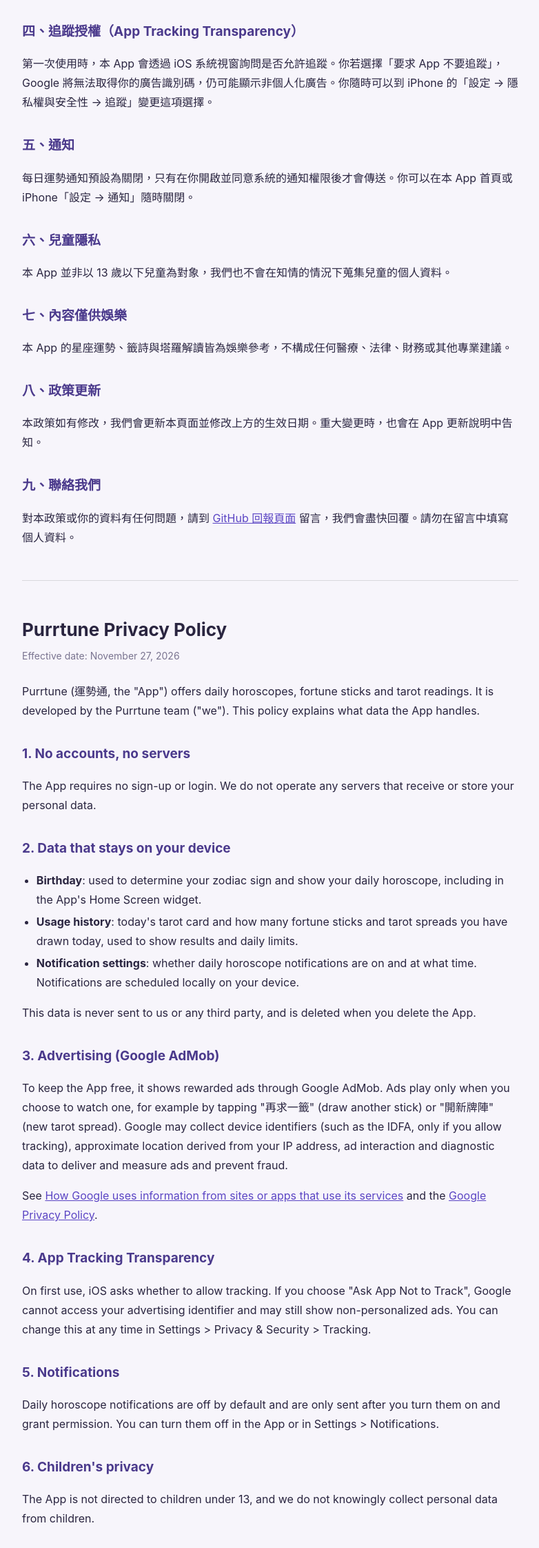
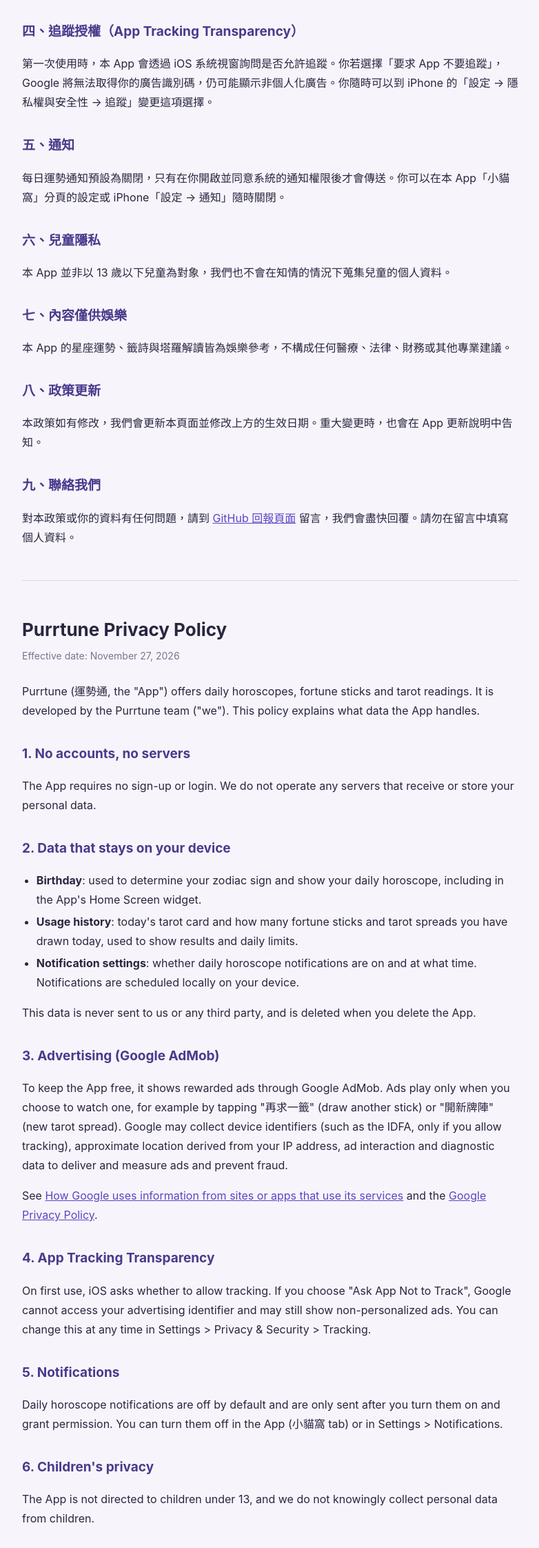
Before and after one commit to im1n/purrtune-privacy, a plain HTML site: page privacy-policy.html in a window 1280 px wide. Shown: the part 1029-3273 px from the top of the page at 69% size, without its empty margins (248-1030 px from the left). Drawn offline with Linux system fonts and the light colour scheme.

Commit message:
Point settings help at the 小貓窩 tab
Co-Authored-By: Claude Opus 5.5 <noreply@anthropic.com>

```diff
--- a/privacy-policy.html
+++ b/privacy-policy.html
@@ -65,7 +65,7 @@
   <p>第一次使用時，本 App 會透過 iOS 系統視窗詢問是否允許追蹤。你若選擇「要求 App 不要追蹤」，Google 將無法取得你的廣告識別碼，仍可能顯示非個人化廣告。你隨時可以到 iPhone 的「設定 → 隱私權與安全性 → 追蹤」變更這項選擇。</p>
 
   <h2>五、通知</h2>
-  <p>每日運勢通知預設為關閉，只有在你開啟並同意系統的通知權限後才會傳送。你可以在本 App 首頁或 iPhone「設定 → 通知」隨時關閉。</p>
+  <p>每日運勢通知預設為關閉，只有在你開啟並同意系統的通知權限後才會傳送。你可以在本 App「小貓窩」分頁的設定或 iPhone「設定 → 通知」隨時關閉。</p>
 
   <h2>六、兒童隱私</h2>
   <p>本 App 並非以 13 歲以下兒童為對象，我們也不會在知情的情況下蒐集兒童的個人資料。</p>
@@ -104,7 +104,7 @@
   <p>On first use, iOS asks whether to allow tracking. If you choose "Ask App Not to Track", Google cannot access your advertising identifier and may still show non-personalized ads. You can change this at any time in Settings &gt; Privacy &amp; Security &gt; Tracking.</p>
 
   <h2>5. Notifications</h2>
-  <p>Daily horoscope notifications are off by default and are only sent after you turn them on and grant permission. You can turn them off in the App or in Settings &gt; Notifications.</p>
+  <p>Daily horoscope notifications are off by default and are only sent after you turn them on and grant permission. You can turn them off in the App (小貓窩 tab) or in Settings &gt; Notifications.</p>
 
   <h2>6. Children's privacy</h2>
   <p>The App is not directed to children under 13, and we do not knowingly collect personal data from children.</p>
```
Also changed, not shown: index.html (+2 -2 lines).
